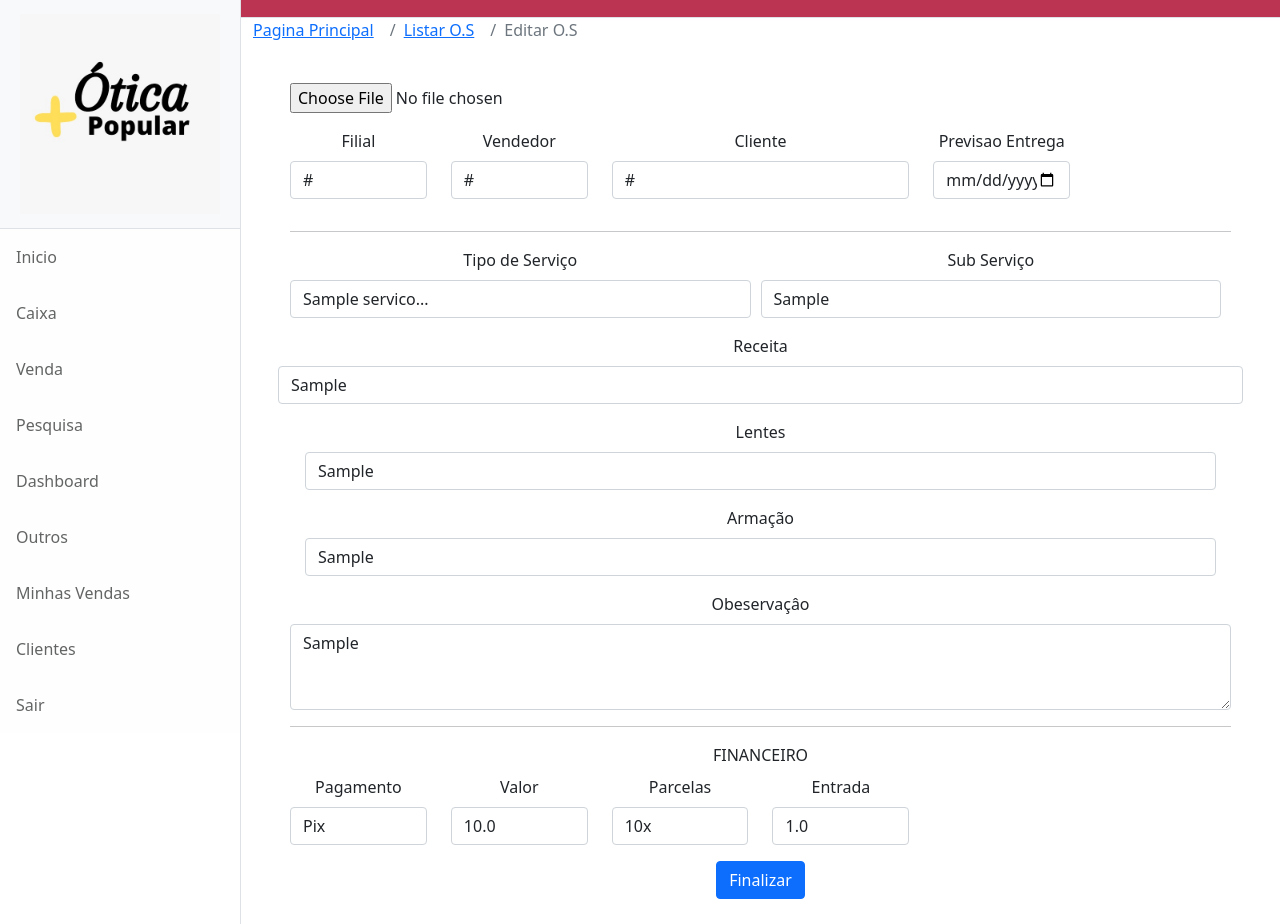
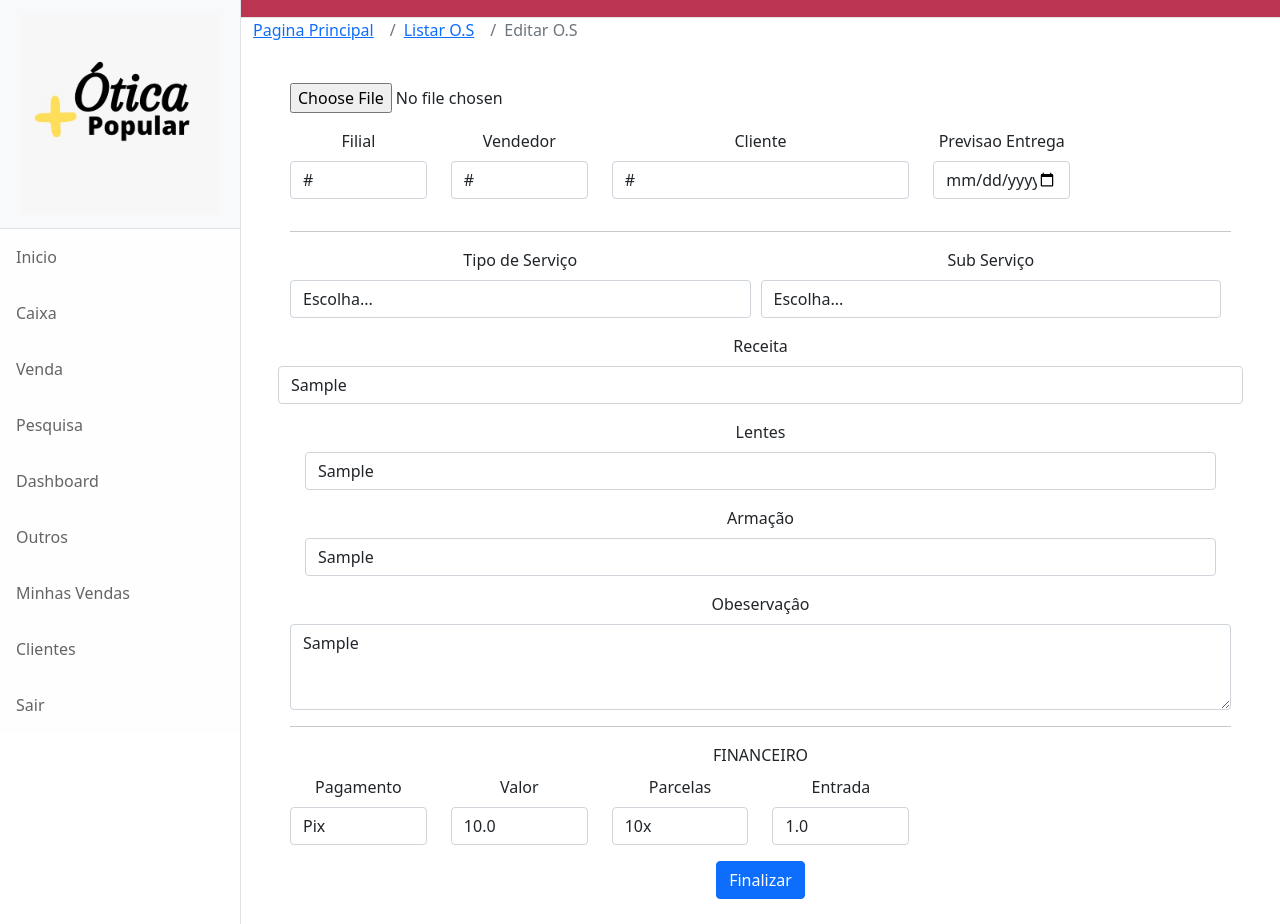
Before and after one commit to santosgv/Sis-Otica, a Django app: page /Editar_os/1 in a window 1280 px wide. Run offline with Django 4.2, Linux system fonts and the light colour scheme; tables that the repository leaves empty hold one stand-in row (values such as "Sample post"); some libraries are stand-ins or nearby versions.

Commit message:
editado tela de Edita OS

```diff
--- a/Core/templates/Os/Edita_os.html
+++ b/Core/templates/Os/Edita_os.html
@@ -56,17 +56,16 @@ Editar O.S
           <div class="form-row">
             <div class="form-group col-md-6">
               <label for="inputState">Tipo de Serviço</label>
-              <select required id="SERVICO" name="SERVICO" onChange="update()" class="form-control">
-                <option selected>{{EDITAR_OS.SERVICO.NOME}}...</option>
-                        {% for servico in SERVICOS %}
-                     <option value="{{servico.NOME}}">{{servico.NOME}}</option>
-                     {% endfor%}
+              <select required id="SERVICO" name="SERVICO" class="form-control">
+                <option selected>Escolha...</option>
+                <option value="Encomenda">Encomenda</option>
+                <option value="Pronta Entrega">Pronta Entrega</option>
               </select>
             </div>
             <div class="form-group col-md-6">
               <label for="inputState">Sub Serviço</label>
               <select required id="SUB_SERVICO" name="SUB_SERVICO" class="form-control">
-                <option selected>{{EDITAR_OS.SUB_SERVICO}}</option>
+                <option selected>Escolha...</option>
               </select>
             </div>
           </div>
@@ -177,7 +176,10 @@ Editar O.S
   </section>
 
 
-
+  <script src="{% static 'Unidades/js/os.js' %}"></script>
+  <script src="https://ajax.googleapis.com/ajax/libs/jquery/3.6.0/jquery.min.js"></script>
+    <script src="https://cdnjs.cloudflare.com/ajax/libs/jquery.mask/1.14.16/jquery.mask.min.js"></script>
+    <script src="https://harvesthq.github.io/chosen/chosen.jquery.js" type="text/javascript"></script>
 
 
 {%endblock%}
```
